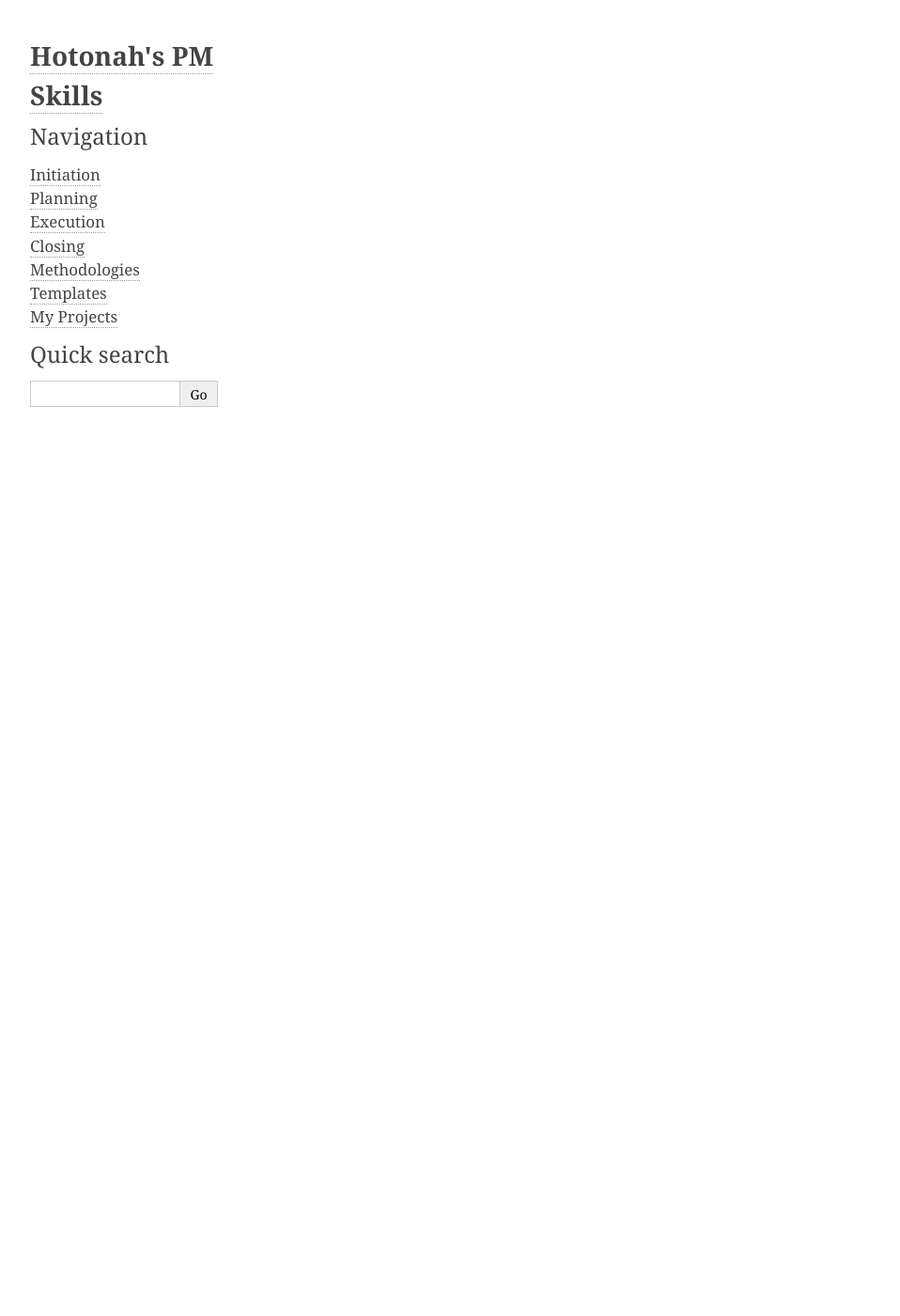
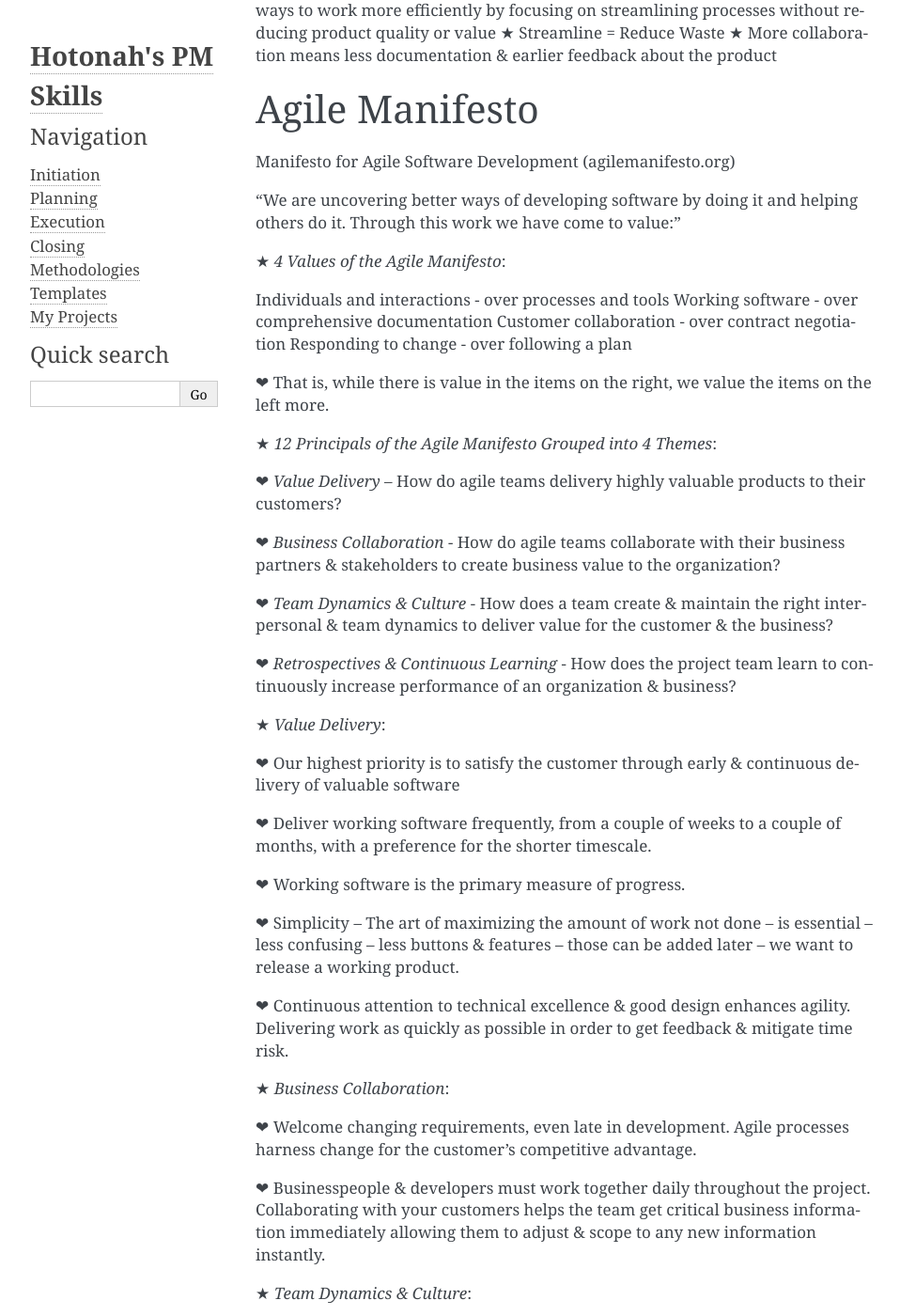
Before and after one commit to Hotonah/hotonah.github.io, a Sphinx documentation site: the page built from source/methodologies.txt, in a window 1280 px wide and 1400 px high, scrolled down 2224 px. Shown: the whole window at 94% size, without its empty margins (148-1106 px from the left). Built offline with Sphinx 7.4.7, drawn with Linux system fonts in a browser that asks for light colours; some of the changed text lies outside the part shown.

Commit message:
Update methodologies.txt

```diff
--- a/source/methodologies.txt
+++ b/source/methodologies.txt
@@ -33,7 +33,7 @@
 * Map Value - Streamline process
 * Create Flow - Eliminate waste
 * Establish Pull - Pulling on product
-* Preserve Perfection - Continously improve
+* Preserve Perfection - Continuously improve
 
 Agile vs Waterfall
 ================
@@ -43,7 +43,16 @@
 
 ◆ `Agile is an iterative process` - Works by using cycles of feedback & improvements to create quality products & improve operational processes. Can take notes on what worked, what didn’t & improve product/processes using feedback for next round/test.
 
-❤ `5 Steps`:
+❤ Changes as team receives feedback & new info. Usually, initial set of requirements or feature ideas, but the list continually grows & changes throughout the project. Team works with the stakeholders to prioritize the requirements, moving most urgent or valuable items to the top. Then go down the list, working on requirements in iterations.
+
+❤ Real-time, person-to-person conversations – shorter documents are much more focused on their purpose. These documents are much more focused on what the reader needs to know to get the job done & written as needed.
+
+❤ A deliverable is a tangible outcome from a project.
+
+* In waterfall the deliverable is not released until the very end
+* In Agile the deliverable is smaller more frequent releases – it builds up to be just as exciting as waterfall
+
+❤ `5 Steps in Agile`:
 
 * Plan
 * Design
@@ -52,6 +61,89 @@
 * Review
 
 ★ Agile aims to get customer feedback quickly
-★ Working with agile you find ways to work more efficiently by focusing on streamlining processes without reducing product quality or value.
+★ Working with agile you find ways to work more efficiently by focusing on streamlining processes without reducing product quality or value
 ★ Streamline = Reduce Waste
 ★ More collaboration means less documentation & earlier feedback about the product
+
+Agile Manifesto
+================
+Manifesto for Agile Software Development (agilemanifesto.org)
+
+“We are uncovering better ways of developing
+software by doing it and helping others do it.
+Through this work we have come to value:”
+
+★ `4 Values of the Agile Manifesto`:
+
+Individuals and interactions - over processes and tools
+Working software - over comprehensive documentation
+Customer collaboration - over contract negotiation
+Responding to change - over following a plan
+
+❤ That is, while there is value in the items on
+the right, we value the items on the left more.
+
+★ `12 Principals of the Agile Manifesto Grouped into 4 Themes`:
+
+❤ `Value Delivery` – How do agile teams delivery highly valuable products to their customers?
+
+❤ `Business Collaboration` - How do agile teams collaborate with their business partners & stakeholders to create business value to the organization?
+
+❤ `Team Dynamics & Culture` - How does a team create & maintain the right interpersonal & team dynamics to deliver value for the customer & the business?
+
+❤ `Retrospectives & Continuous Learning` - How does the project team learn to continuously increase performance of an organization & business?
+
+★ `Value Delivery`:
+
+❤ Our highest priority is to satisfy the customer through early & continuous delivery of valuable software
+
+❤ Deliver working software frequently, from a couple of weeks to a couple of months, with a preference for the shorter timescale.
+
+❤ Working software is the primary measure of progress.
+
+❤ Simplicity – The art of maximizing the amount of work not done – is essential – less confusing – less buttons & features – those can be added later – we want to release a working product.
+
+❤ Continuous attention to technical excellence & good design enhances agility. Delivering work as quickly as possible in order to get feedback & mitigate time risk.
+
+★ `Business Collaboration`:
+
+❤ Welcome changing requirements, even late in development. Agile processes harness change for the customer’s competitive advantage.
+
+❤ Businesspeople & developers must work together daily throughout the project. Collaborating with your customers helps the team get critical business information immediately allowing them to adjust & scope to any new information instantly.
+
+★ `Team Dynamics & Culture`:
+
+ ❤ Build projects around motivated individuals. Give them the environment & support they need & trust them t get the job done.
+
+❤ The most efficient & effective method of conveying information to & within a development team is face-to-face conversation.
+
+❤ Agile processes promote sustainable development. The sponsors, developers & users should be able to maintain a constant pace indefinitely.
+
+❤ The best architectures, requirements, & designs emerge from self-organizing teams. Create an effective team culture that is inclusive, supportive, & empowering. Keep them motivate & trust them. Give them the tools & resources they need to reach their goals & let them decide on procedure. Help them feel that their input is valued.
+
+★ ‘Retrospectives & Continuous Learning` :
+
+(Link to retrospective section)
+
+❤ At regular intervals, the team reflects on how to become more effective, then tunes & adjusts their behavior accordingly.
+
+* Strive to continually learn & adapt to what’s working & what’s not
+* Set time aside to focus entirely on how to improve
+* How is the team doing?
+* Are customers happy?
+* Are there processes we could optimize?
+* Are our tools working for us?
+* Are we following the values?
+
+VUCA
+=========
+❤ Helps decide which project management approach is best for you. An acronym that define the conditions of the organization in a changing & complex world.
+
+* V – Volatility
+* U – Uncertainty
+* C – Complexity
+* A – Ambiguity
+
+❤ Volatility – Refers to the rate of change & churn in a business or situation.
+
+(Come back and finish section)
```
